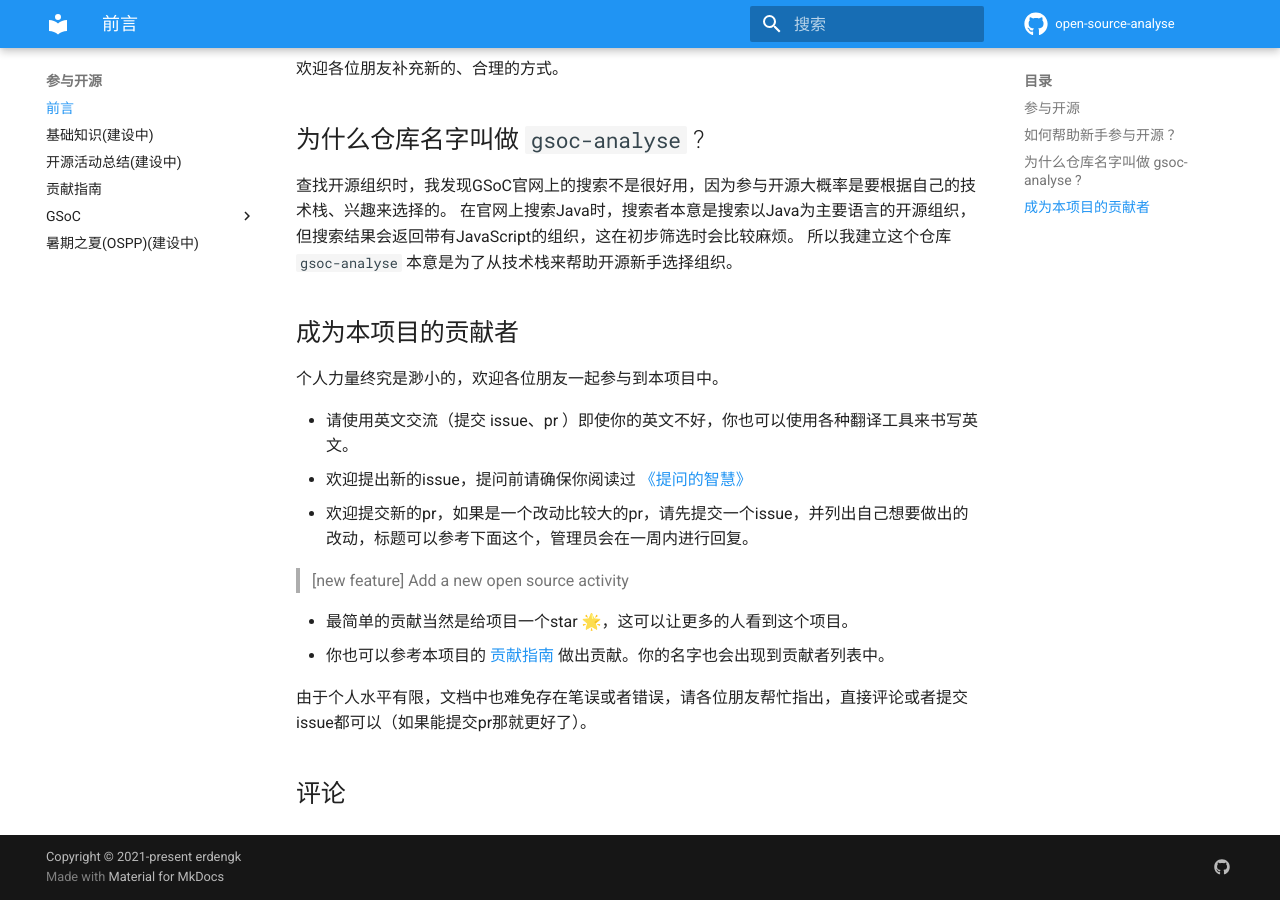
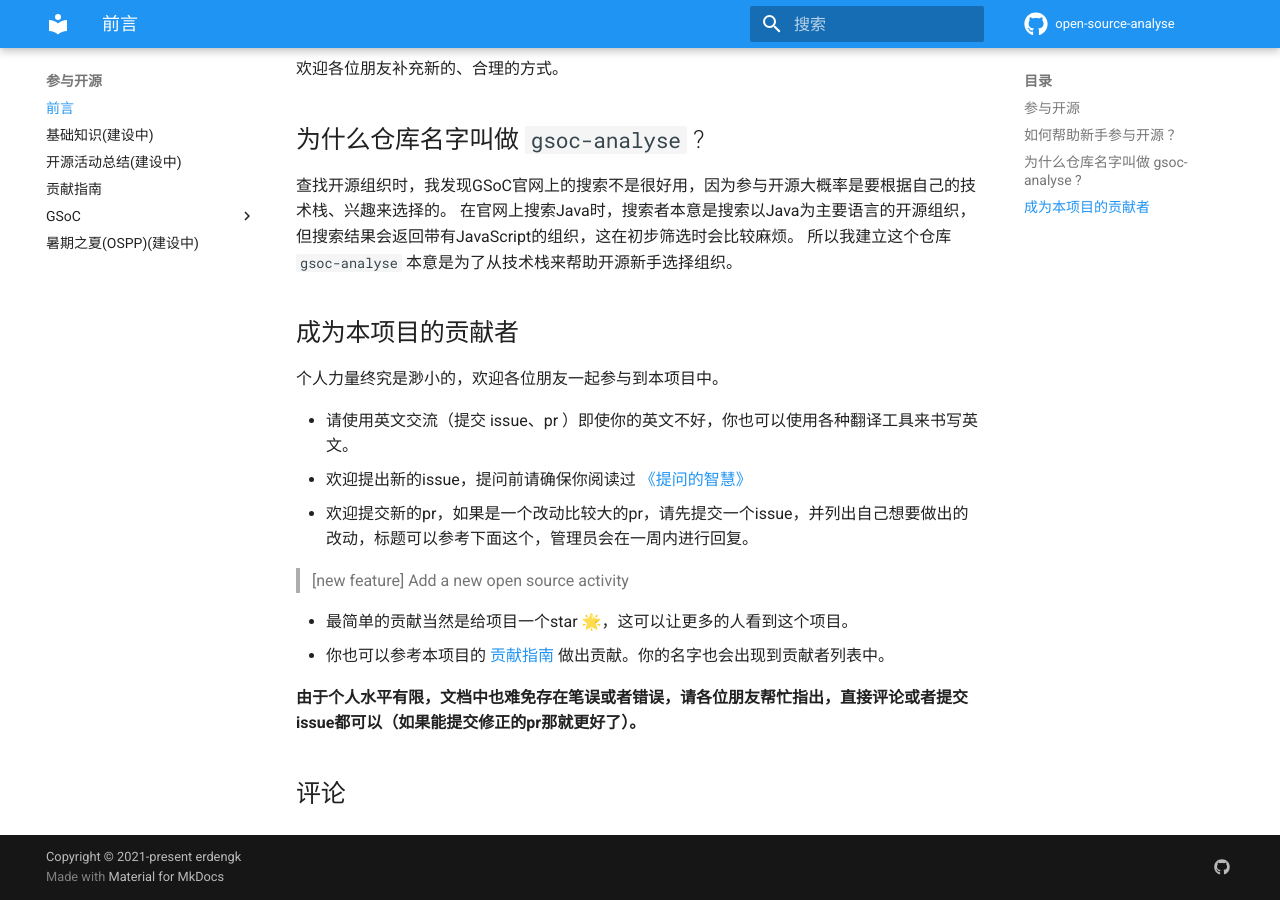
Before and after one commit to erdengk/gsoc-analyse, an MkDocs documentation site: the page built from docs/index.md, in a window 1280 px wide and 900 px high, scrolled down 1024 px. Built offline with MkDocs 1.6.1 and Material for MkDocs 9.7.7, drawn with Linux system fonts in a browser that asks for light colours; comment, search, counter and statistics services are not loaded; part of the change alters nothing that is shown.

Commit message:
update docs

```diff
--- a/docs/cn/README.md
+++ b/docs/index.md
@@ -72,4 +72,4 @@
 - 最简单的贡献当然是给项目一个star 🌟，这可以让更多的人看到这个项目。
 - 你也可以参考本项目的 [贡献指南](https://github.com/erdengk/gsoc-analyse/blob/master/docs/contribution/Contribution%20Guidelines.md) 做出贡献。你的名字也会出现到贡献者列表中。
 
-由于个人水平有限，文档中也难免存在笔误或者错误，请各位朋友帮忙指出，直接评论或者提交issue都可以（如果能提交pr那就更好了）。
+**由于个人水平有限，文档中也难免存在笔误或者错误，请各位朋友帮忙指出，直接评论或者提交issue都可以（如果能提交修正的pr那就更好了）。**
--- a/mkdocs.yml
+++ b/mkdocs.yml
@@ -48,13 +48,11 @@ theme:
 #    # - toc.integrate
 #    - content.code.annotate
 plugins:
-  - git-revision-date-localized:
-      type: date
   - minify:
       minify_html: true
   - search:
-      lang: ja
-
+  - git-revision-date-localized:
+      type: date
 
 extra:
   social:
@@ -62,7 +60,7 @@ extra:
       link: https://github.com/erdengk/gsoc-analyse
 
 nav:
-  - 前言: "cn/README.md"
+  - 前言: "index.md"
   - 基础知识(建设中): ".md"
   - 开源活动总结(建设中): ".md"
   - 贡献指南 : "contribution/Contribution Guidelines.md"
```
Also changed, not shown: 1 other file.
